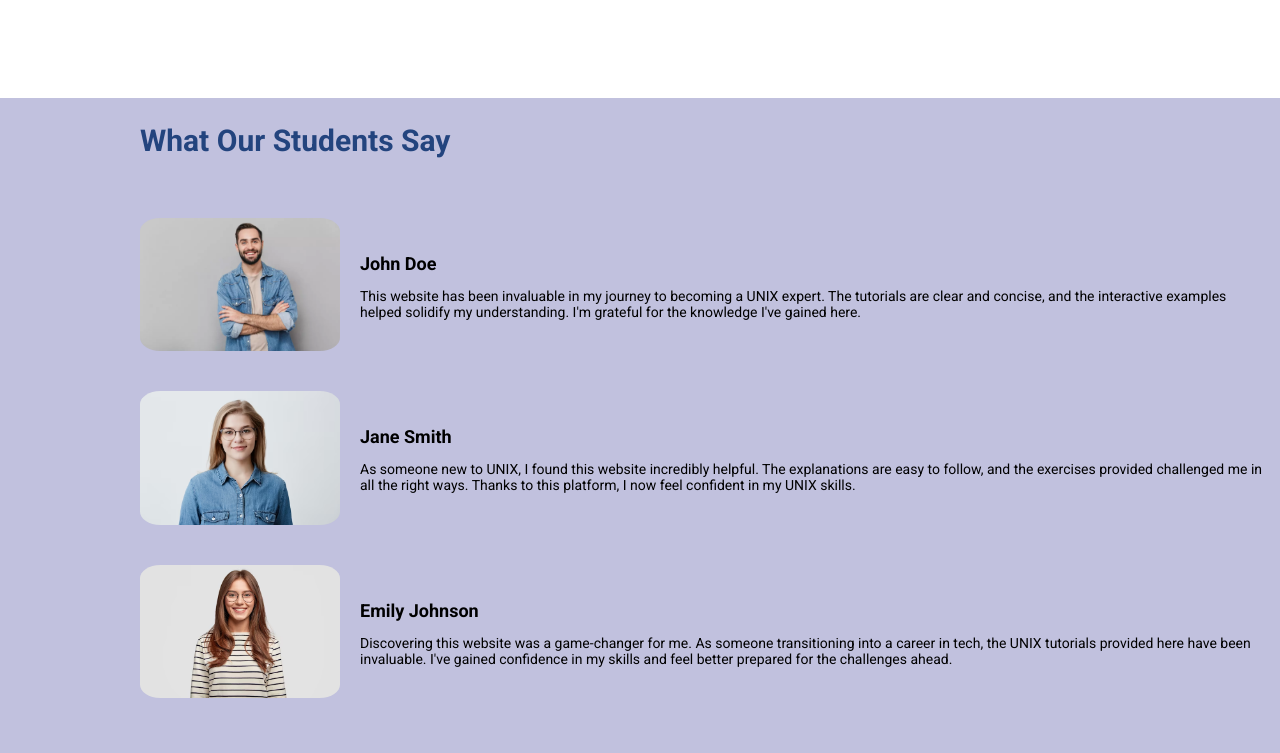
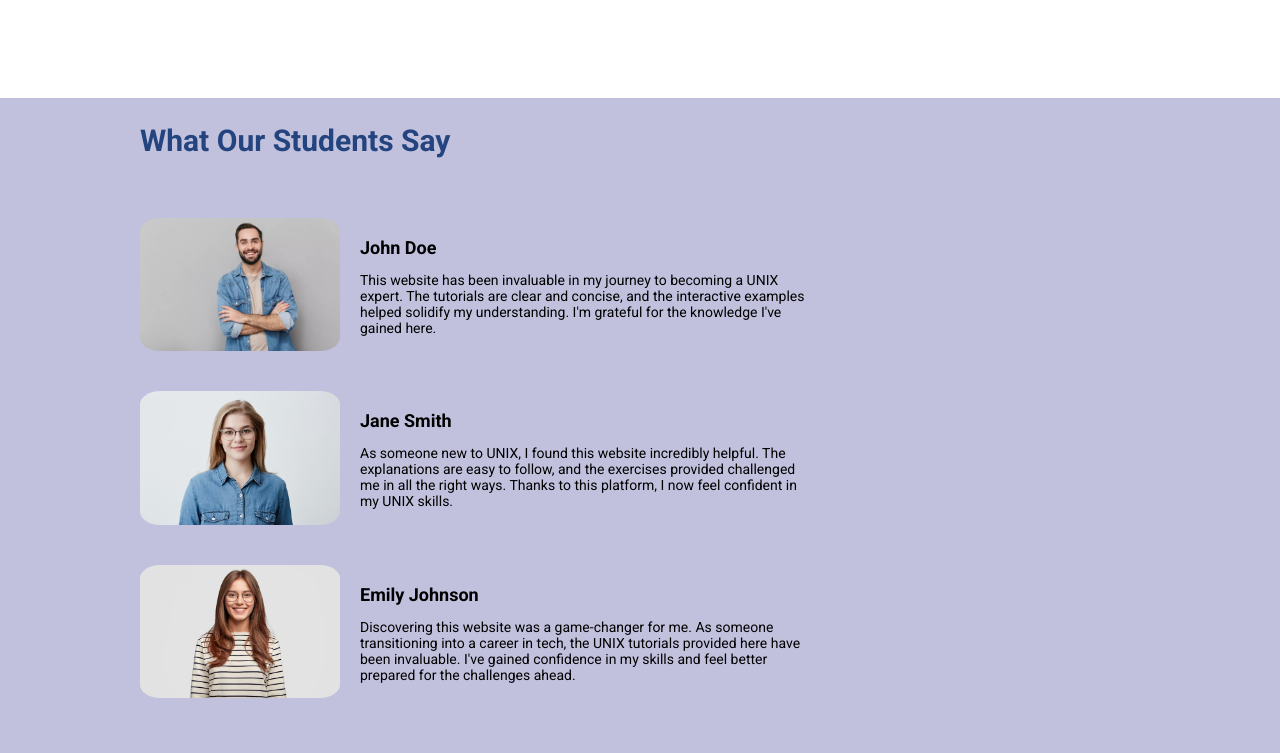
Before and after one commit to Arc8809/Abeek, a PHP site: page / in a window 1280 px wide. Shown: the part 1127-1880 px from the top of the page. Run offline with PHP 8.4, Linux system fonts and the light colour scheme.

Commit message:
Fixed the testimonial area to take up less space

```diff
--- a/assets/styles.css
+++ b/assets/styles.css
@@ -319,6 +319,7 @@ nav ul li ul li a:hover {
   margin-top: 70px;
   background-color: #c1c1de;
   padding: 15px;
+
 }
 
 .testimonial-section h2 {
@@ -346,6 +347,7 @@ nav ul li ul li a:hover {
 
 .testimonial-info {
   margin-left: 20px; /* Add margin for spacing between image and text */
+  flex: 0 0 40%;
 }
 
 .testimonial-info h3 {
```
